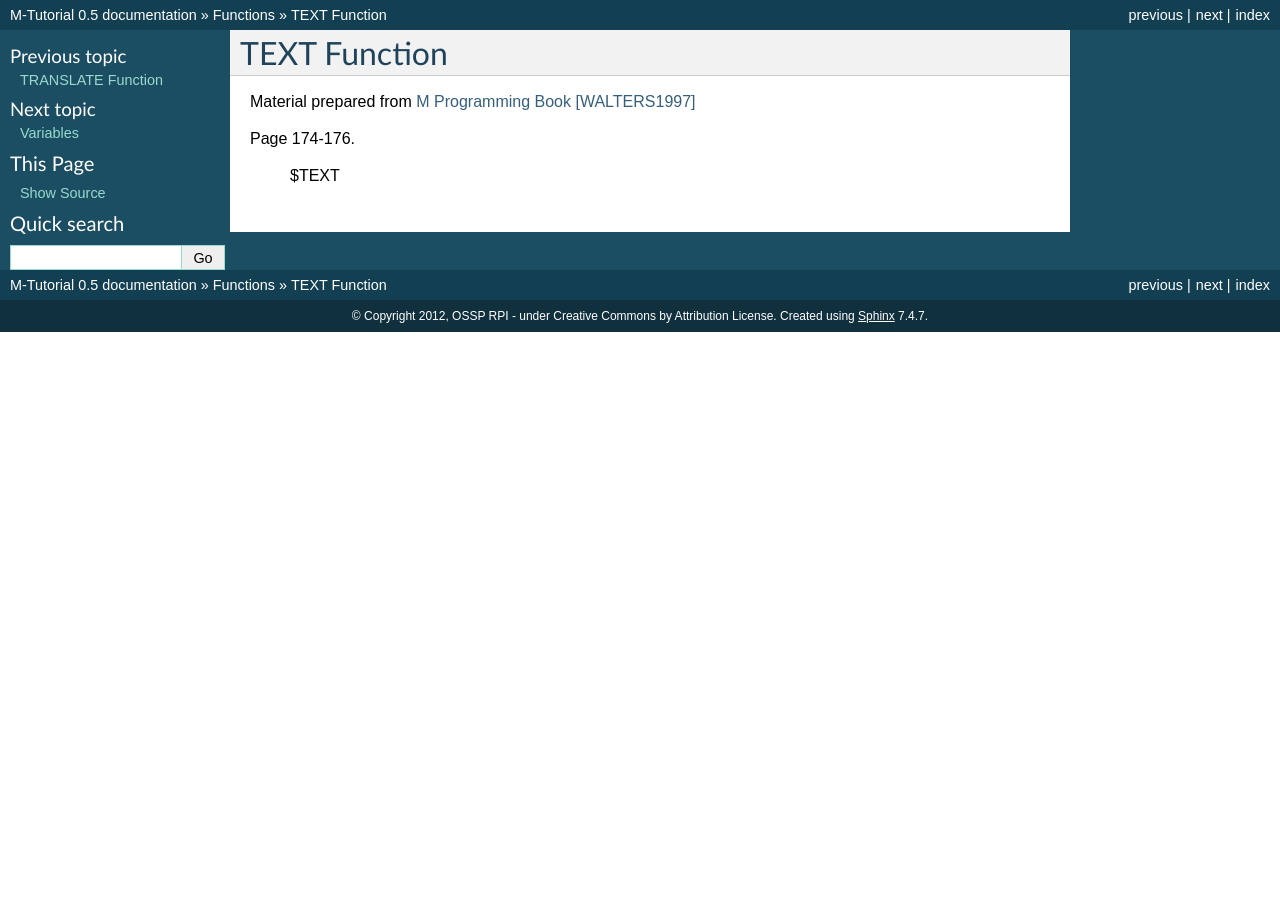
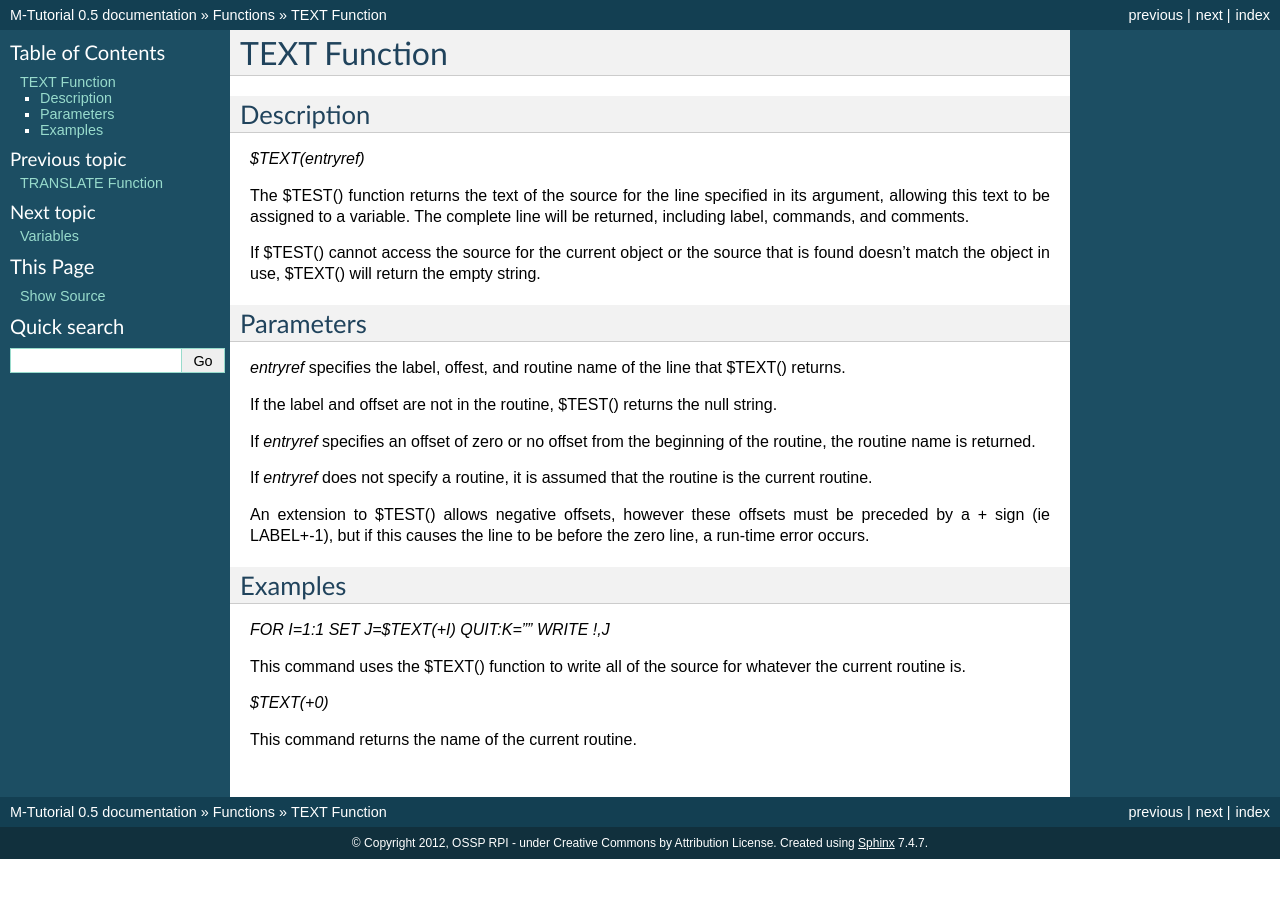
Before and after one commit to luisibanez/M-Tutorial, a Sphinx documentation site: the page built from source/TEXT_Function.rst, in a window 1280 px wide. Built offline with Sphinx 7.4.7, drawn with Linux system fonts in a browser that asks for light colours.

Commit message:
added details on how to use the TEXT function

```diff
--- a/source/TEXT_Function.rst
+++ b/source/TEXT_Function.rst
@@ -2,12 +2,34 @@
 TEXT Function
 =================
 
-Material prepared from `M Programming Book`_ [WALTERS1997]_
+Description
+###########
+*$TEXT(entryref)*
 
-Page 174-176.
+The $TEST() function returns the text of the source for the line specified in its argument, allowing this text to be assigned to a variable.  The complete line will be returned, including label, commands, and comments.
 
+If $TEST() cannot access the source for the current object or the source that is found doesn't match the object in use, $TEXT() will return the empty string.
 
-    $TEXT
+Parameters
+##########
+*entryref* specifies the label, offest, and routine name of the line that $TEXT() returns.
 
+If the label and offset are not in the routine, $TEST() returns the null string.
+
+If *entryref* specifies an offset of zero or no offset from the beginning of the routine, the routine name is returned.
+
+If *entryref* does not specify a routine, it is assumed that the routine is the current routine.
+
+An extension to $TEST() allows negative offsets, however these offsets must be preceded by a + sign (ie LABEL+-1), but if this causes the line to be before the zero line, a run-time error occurs.
+
+Examples
+########
+*FOR I=1:1 SET J=$TEXT(+I) QUIT:K="" WRITE !,J*
+
+This command uses the $TEXT() function to write all of the source for whatever the current routine is.
+
+*$TEXT(+0)*
+
+This command returns the name of the current routine.
 
 .. _M Programming book: http://books.google.com/books?id=jo8_Mtmp30kC&printsec=frontcover&dq=M+Programming&hl=en&sa=X&ei=2mktT--GHajw0gHnkKWUCw&ved=0CDIQ6AEwAA#v=onepage&q=M%20Programming&f=false
```
